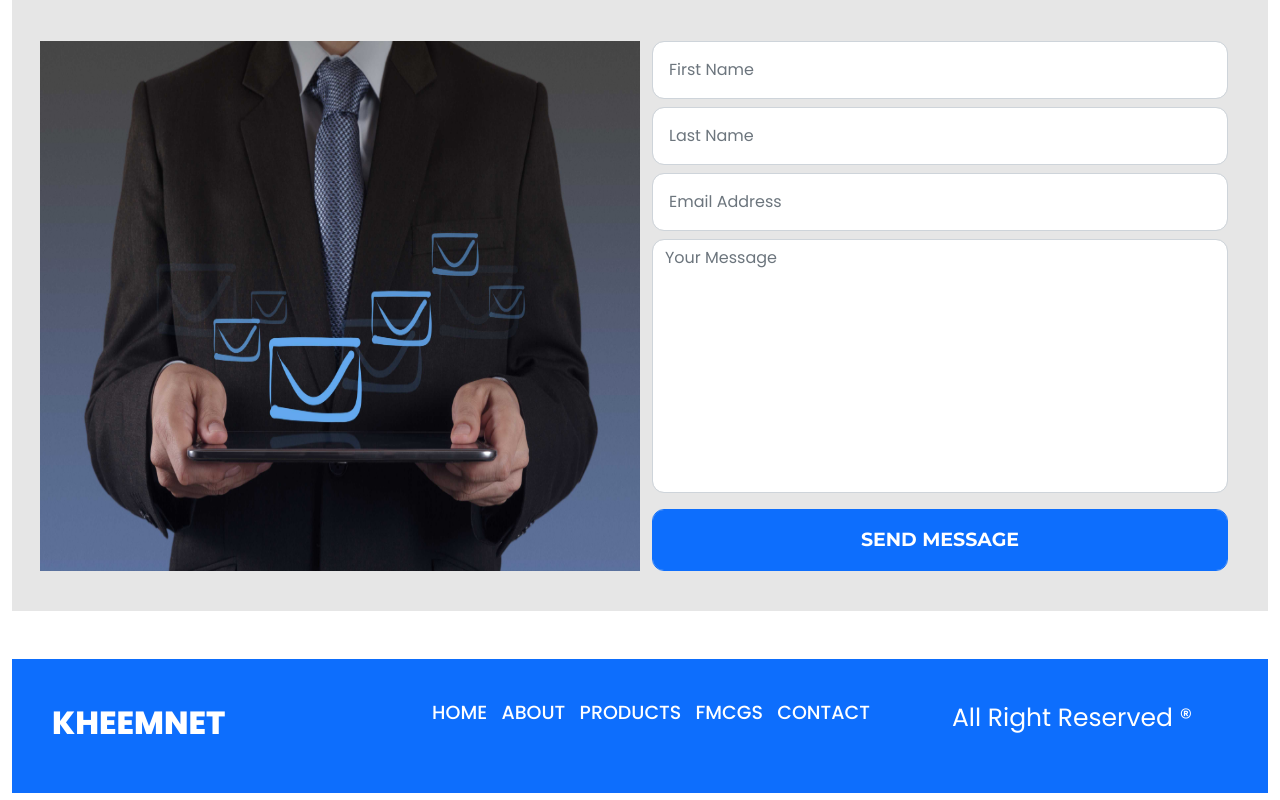
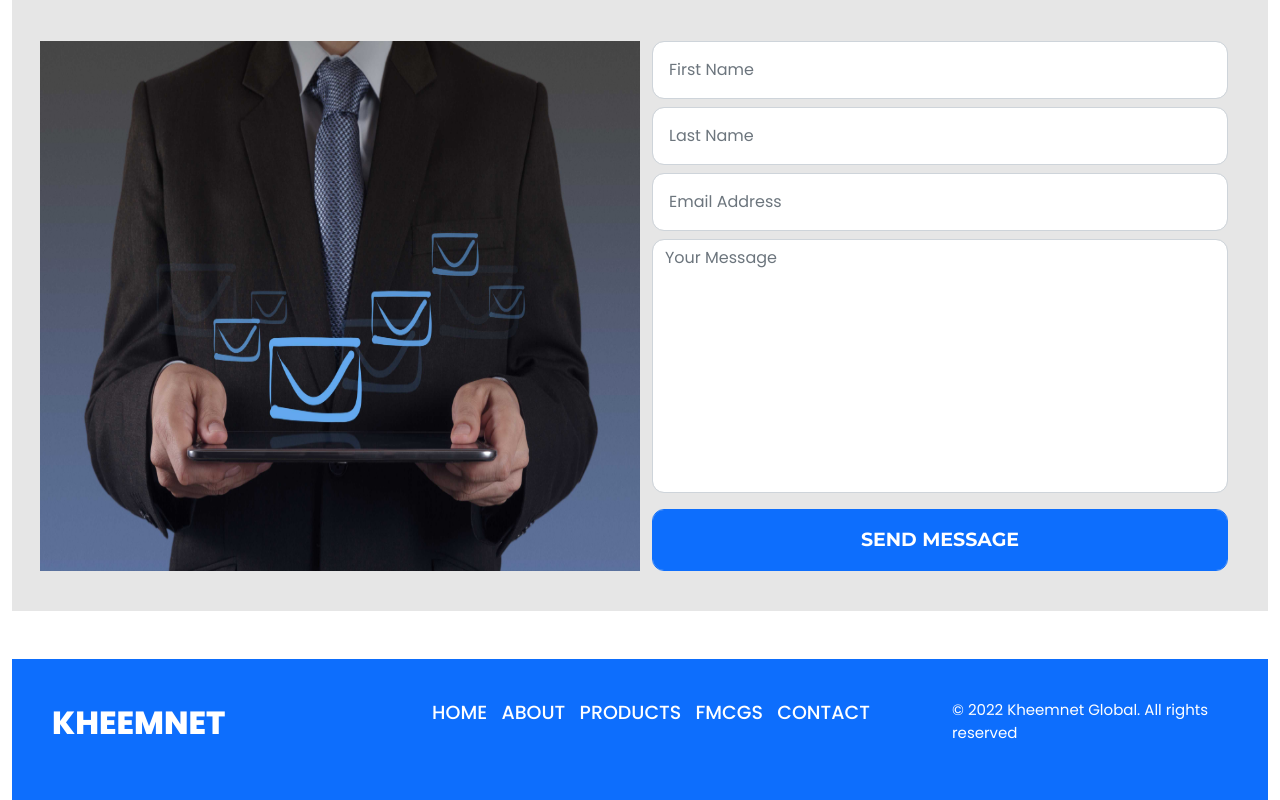
Before and after one commit to Davidlloyd8/kheemnet-global, a plain HTML site: page index.html in a window 1280 px wide. Shown: the part 3799-4599 px from the top of the page. Drawn offline with nearby package versions, Linux system fonts and the light colour scheme.

Commit message:
Update the Footer

```diff
--- a/index.html
+++ b/index.html
@@ -550,7 +550,7 @@
             </ul>
           </div>
           <div class="col-lg-3">
-            <p class="reserved">All Right Reserved &reg;</p>
+            <p class="reserved">&copy; 2022 Kheemnet Global. All rights reserved</p>
           </div>
         </div>
       </div>
--- a/style.css
+++ b/style.css
@@ -183,7 +183,7 @@ input[type="submit"] {
   font-weight: 500;
 }
 .reserved {
-  font-size: 25px;
+  font-size: 15px;
   color: #fff;
 }
 
```
